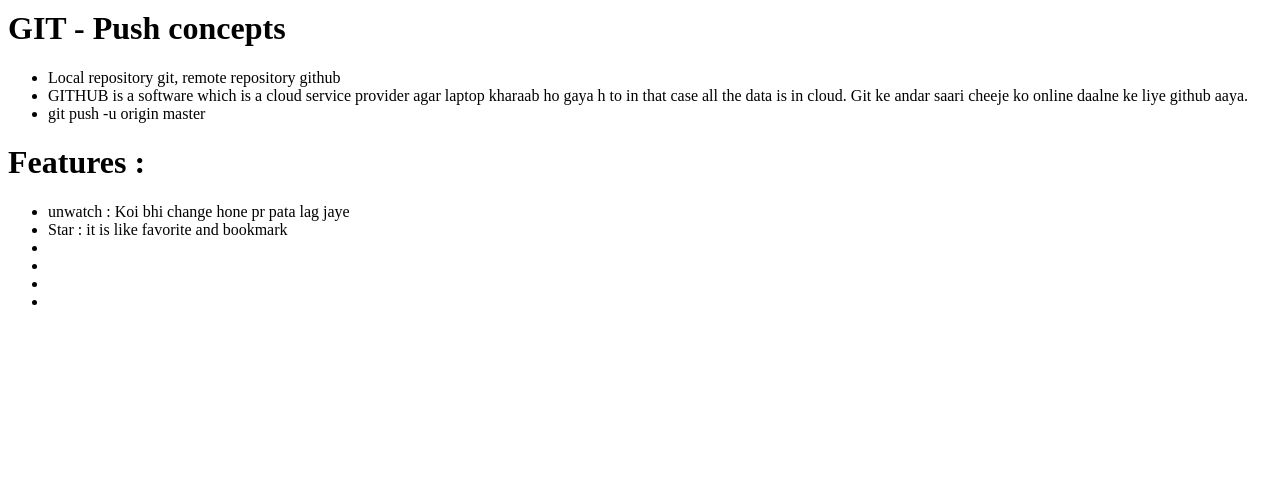
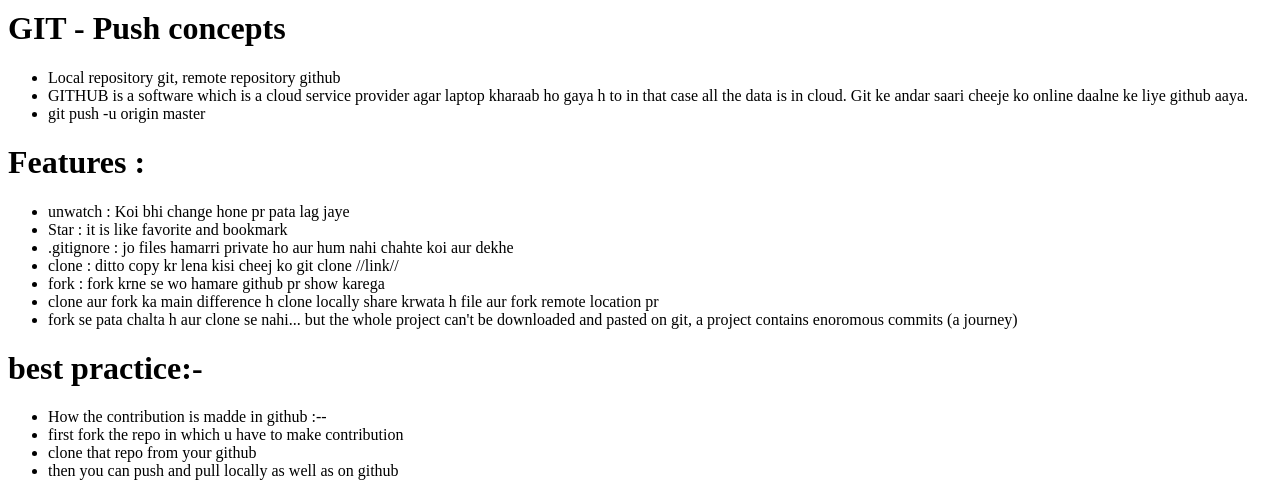
Before and after one commit to SujeetM19/Dev, a plain HTML site: page HTML/concepts/git_github_basics.html in a window 1280 px wide. Shown: the part 904-1400 px from the top of the page. Before the commit the page ends 1231 px from the top, so only its background shows below. Drawn offline with Linux system fonts and the light colour scheme.

Commit message:
git completed.

```diff
--- a/HTML/concepts/git_github_basics.html
+++ b/HTML/concepts/git_github_basics.html
@@ -83,10 +83,24 @@
         <ul>
             <li>unwatch : Koi bhi change hone pr pata lag jaye</li>
             <li>Star : it is like favorite and bookmark</li>
-            <li></li>
-            <li></li>
-            <li></li>
-            <li></li>
+            <li>.gitignore  : jo files hamarri private ho aur hum nahi chahte koi aur dekhe</li>
+            <li>clone : ditto copy kr lena kisi cheej ko      git clone //link//</li>
+            <li>fork : fork krne se wo hamare github pr show karega</li>
+            <li>clone aur fork ka main difference h clone locally share krwata h file aur fork remote location pr</li>
+            <li>fork se pata chalta h aur clone se nahi... but the whole project can't be downloaded and pasted on git, a project contains enoromous commits (a journey)</li>
+
+        </ul>
+
+
+        <h1>
+            best practice:-
+        </h1>
+
+        <ul>
+            <li> How the contribution is madde in github :--</li>
+            <li>first fork the repo in which u have to make contribution</li>
+            <li>clone that repo from your github</li>
+            <li>then you can push and pull locally as well as on github</li>
         </ul>
 
 
```
